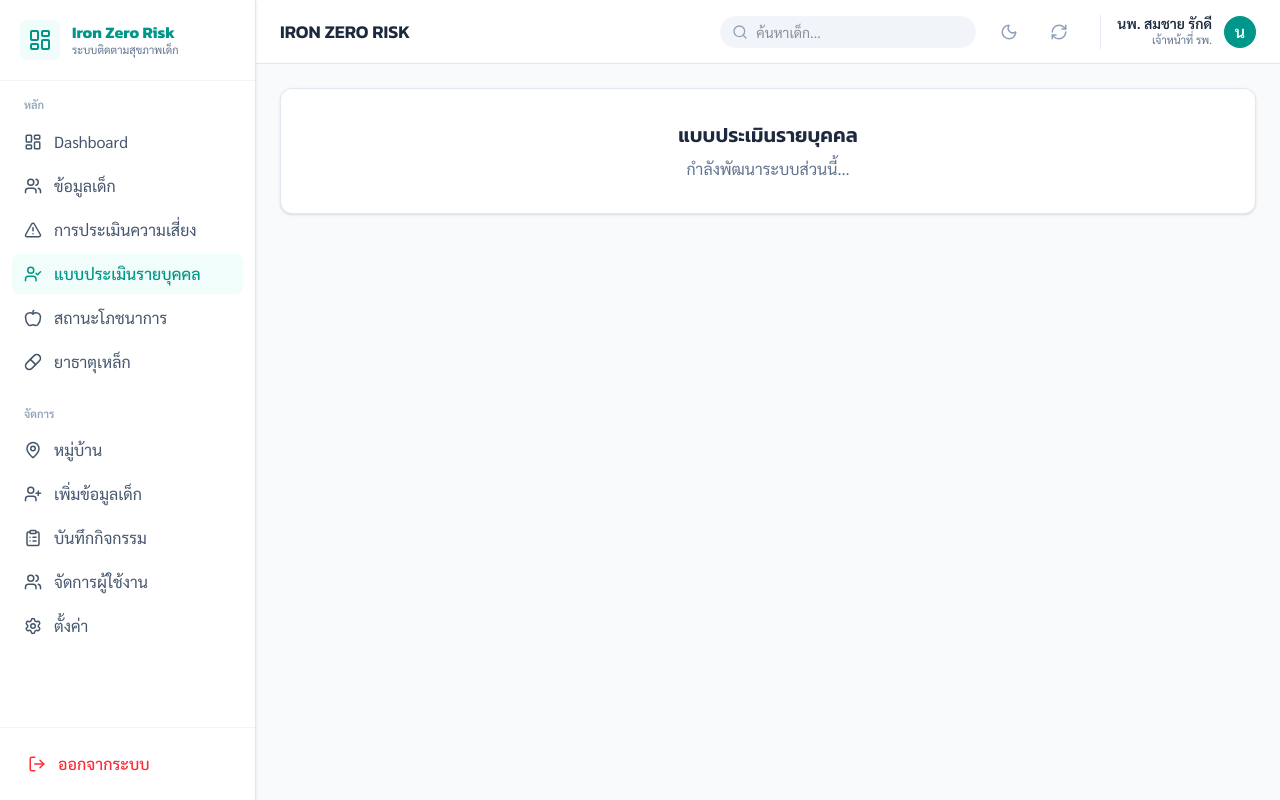
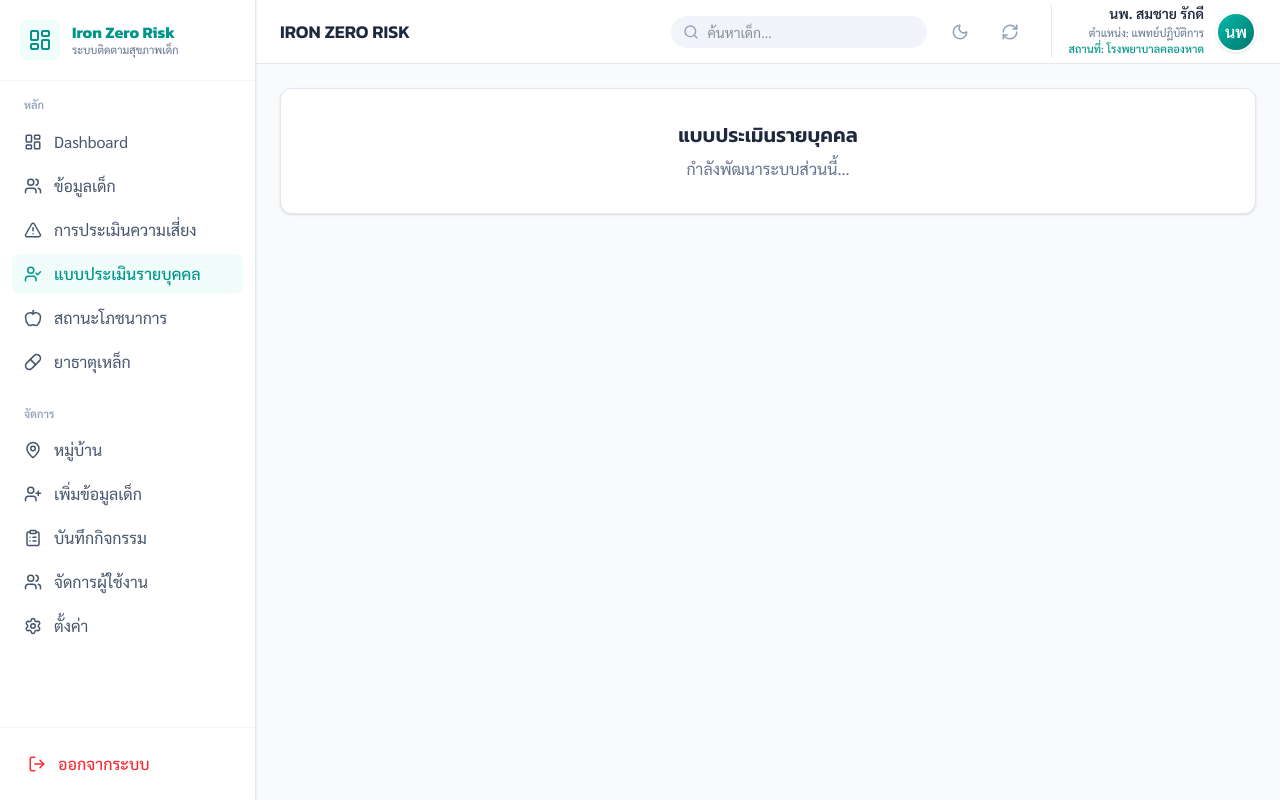
Before and after one commit to Kittipun-Prangsri/IRON-RISK-SYTEM-V2.0, a Next.js app in the folder frontend/: page /dashboard/assessment in a window 1280 px wide. Built offline with nearby package versions, Linux system fonts and the light colour scheme.

Commit message:
feat: Bind real HealthID profile data to frontend UI

```diff
--- a/frontend/src/app/dashboard/layout.tsx
+++ b/frontend/src/app/dashboard/layout.tsx
@@ -1,6 +1,7 @@
 "use client";
 import Link from "next/link";
 import { usePathname } from "next/navigation";
+import { useEffect, useState } from "react";
 import {
   LayoutDashboard, Users, AlertTriangle, UserCheck,
   Apple, Pill, MapPin, UserPlus, ClipboardList,
@@ -9,6 +10,31 @@ import {
 
 export default function DashboardLayout({ children }: { children: React.ReactNode }) {
   const pathname = usePathname();
+  const [profile, setProfile] = useState<{name?: string, position?: string, initials?: string} | null>(null);
+
+  useEffect(() => {
+    // Read healthid_profile cookie
+    const cookies = document.cookie.split(';');
+    const healthidCookie = cookies.find(c => c.trim().startsWith('healthid_profile='));
+    if (healthidCookie) {
+      try {
+        const base64Data = healthidCookie.split('=')[1];
+        // Decode base64, handling possible URI encoding
+        const jsonStr = atob(decodeURIComponent(base64Data));
+        const data = JSON.parse(jsonStr);
+
+        // MOPH HealthID format mapping
+        // Try various common MOPH HealthID fields
+        const fullName = data.name || `${data.given_name || ''} ${data.family_name || ''}`.trim() || 'ผู้ใช้งาน';
+        const position = data.profession_name || data.position || (data.hcode ? 'บุคลากรสาธารณสุข' : 'ผู้ใช้งานระบบ');
+        const initials = data.given_name ? data.given_name.charAt(0) : fullName.charAt(0);
+
+        setProfile({ name: fullName, position, initials });
+      } catch (e) {
+        console.error('Failed to parse healthid cookie', e);
+      }
+    }
+  }, []);
 
   const getLinkClass = (path: string) => {
     return pathname === path
@@ -98,12 +124,13 @@ export default function DashboardLayout({ children }: { children: React.ReactNod
             <button className="p-2 text-slate-400 hover:bg-slate-100 rounded-full"><Moon size={18} /></button>
             <button className="p-2 text-slate-400 hover:bg-slate-100 rounded-full"><RefreshCw size={18} /></button>
             <div className="flex items-center gap-3 ml-2 pl-4 border-l border-slate-200">
-              <div className="text-right">
-                <p className="text-sm font-semibold leading-tight">นพ. สมชาย รักดี</p>
-                <p className="text-[11px] text-slate-500">เจ้าหน้าที่ รพ.</p>
+              <div className="text-right flex flex-col justify-center">
+                <p className="text-sm font-semibold leading-tight text-slate-800">{profile ? profile.name : 'นพ. สมชาย รักดี'}</p>
+                <p className="text-[11px] text-slate-500 mt-0.5">ตำแหน่ง: {profile ? profile.position : 'แพทย์ปฏิบัติการ'}</p>
+                <p className="text-[11px] text-teal-600 font-medium">สถานที่: โรงพยาบาลคลองหาด</p>
               </div>
-              <div className="w-8 h-8 bg-teal-600 text-white rounded-full flex items-center justify-center font-semibold">
-                น
+              <div className="w-10 h-10 bg-gradient-to-br from-teal-500 to-teal-700 text-white rounded-full flex items-center justify-center font-semibold shadow-sm border-2 border-white">
+                {profile ? profile.initials : 'นพ'}
               </div>
             </div>
           </div>
```
Also changed, not shown: 1 other file (tests, documents, lock files or other folders).
